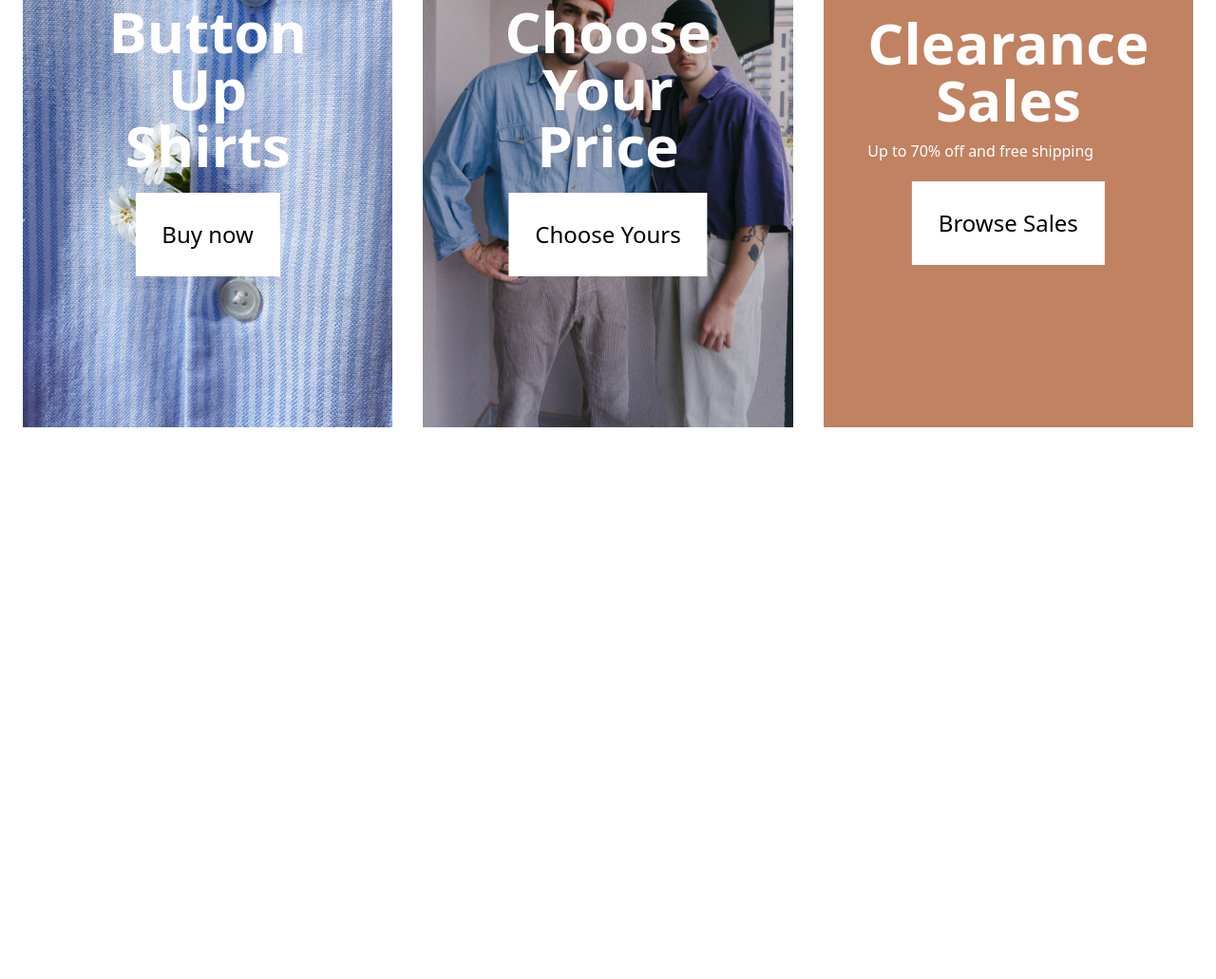
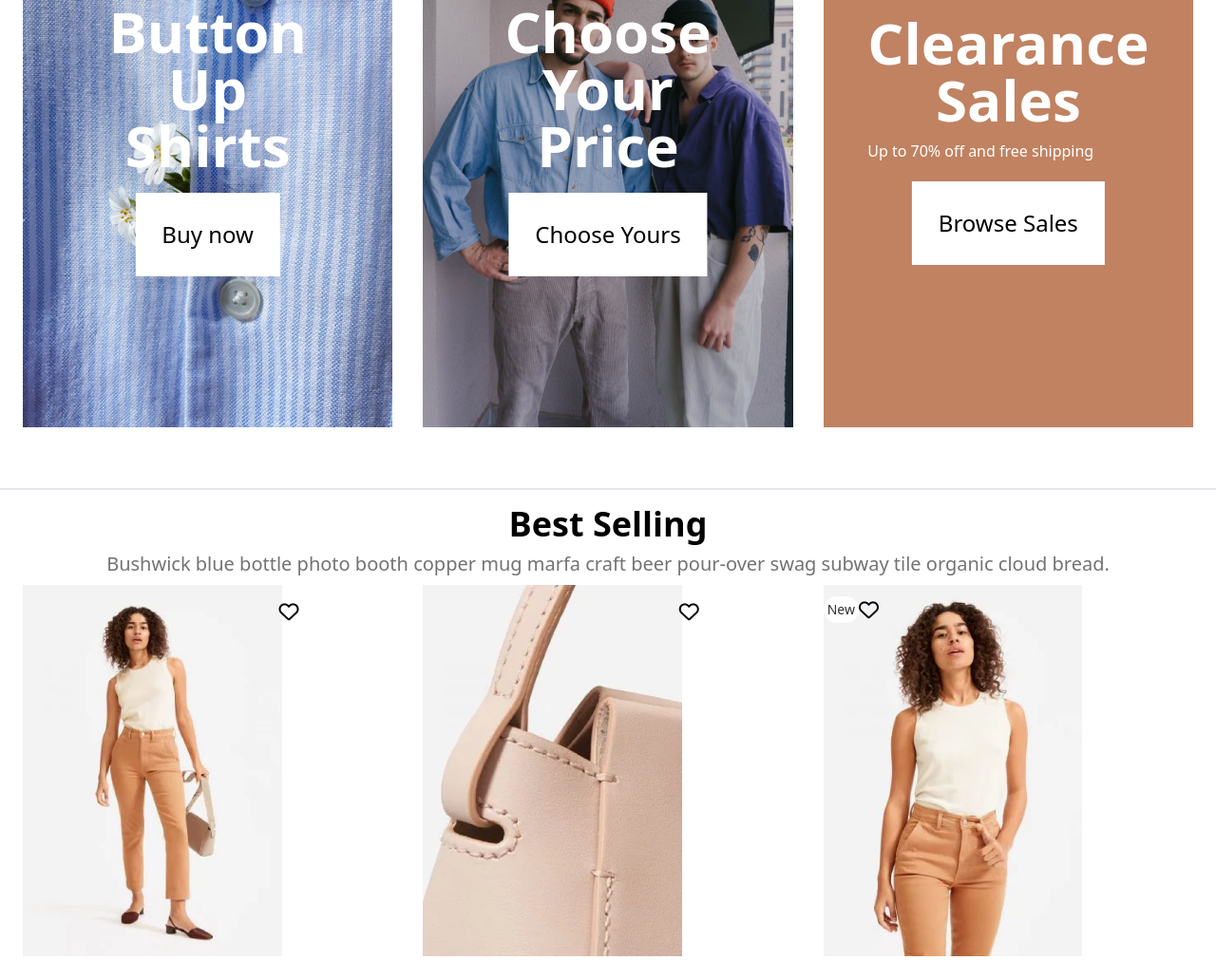
Before and after one commit to alimuhammeddev/Goya, a plain HTML site: page index.html in a window 1280 px wide. Shown: the part 1041-2072 px from the top of the page at 95% size. Before the commit the page ends 1515 px from the top, so only its background shows below. Drawn offline with nearby package versions, Linux system fonts and the light colour scheme.

Commit message:
working on second images

```diff
--- a/index.html
+++ b/index.html
@@ -179,6 +179,44 @@
             </div>
         </div>
     </div>
+    <div>
+        <h1 class="bg-[#A9A9A9] border mt-10"></h1>
+    </div>
+    <div>
+        <div class="container mx-auto p-4">
+            <div>
+                <h1 class="text-center lg:text-4xl text-xl font-semibold">
+                    Best Selling
+                </h1>
+                <p class="text-[#737373] lg:text-xl text-base text-center mt-2 font-normal">
+                    Bushwick blue bottle photo booth copper mug marfa craft beer pour-over swag subway tile organic cloud bread.
+                </p>
+            </div>
+            <div>
+                <div class="grid grid-cols-1 md:grid-cols-3 lg:grid-cols-3 gap-4">
+                    <div class=" relative p-2">
+                        <img src="/images/Rectangle 17.png" width="70%" alt="">
+                        <div class="absolute top-5 left-72 transform -translate-x-1/2 text-white text-2xl font-bold">
+                            <i class="fa-regular fa-heart fa-sm" style="color: #00040a;"></i>
+                        </div>
+                    </div>
+                    <div class="relative p-2">
+                        <img src="/images/Rectangle 13.png" width="70%" alt="">
+                        <div class="absolute top-5 left-72 transform -translate-x-1/2 text-white text-2xl font-bold">
+                            <i class="fa-regular fa-heart fa-sm" style="color: #00040a;"></i>
+                        </div>
+                    </div>
+                    <div class="relative p-2">
+                        <img src="/images/Rectangle 14.png" width="70%" alt="">
+                        <div class="absolute top-5 text-2xl flex items-center mx-auto">
+                            <h1 class="text-[#2F2F2F] text-sm font-medium bg-[#FFFFFF] w-fit p-1 rounded-full">New</h1>
+                            <i class="fa-regular fa-heart fa-sm" style="color: #00040a;"></i>
+                        </div>
+                    </div>
+                </div>
+            </div>
+        </div>
+    </div>
 </body>
 <script>
     const navlinks = document.querySelector('.nav-links')
```
